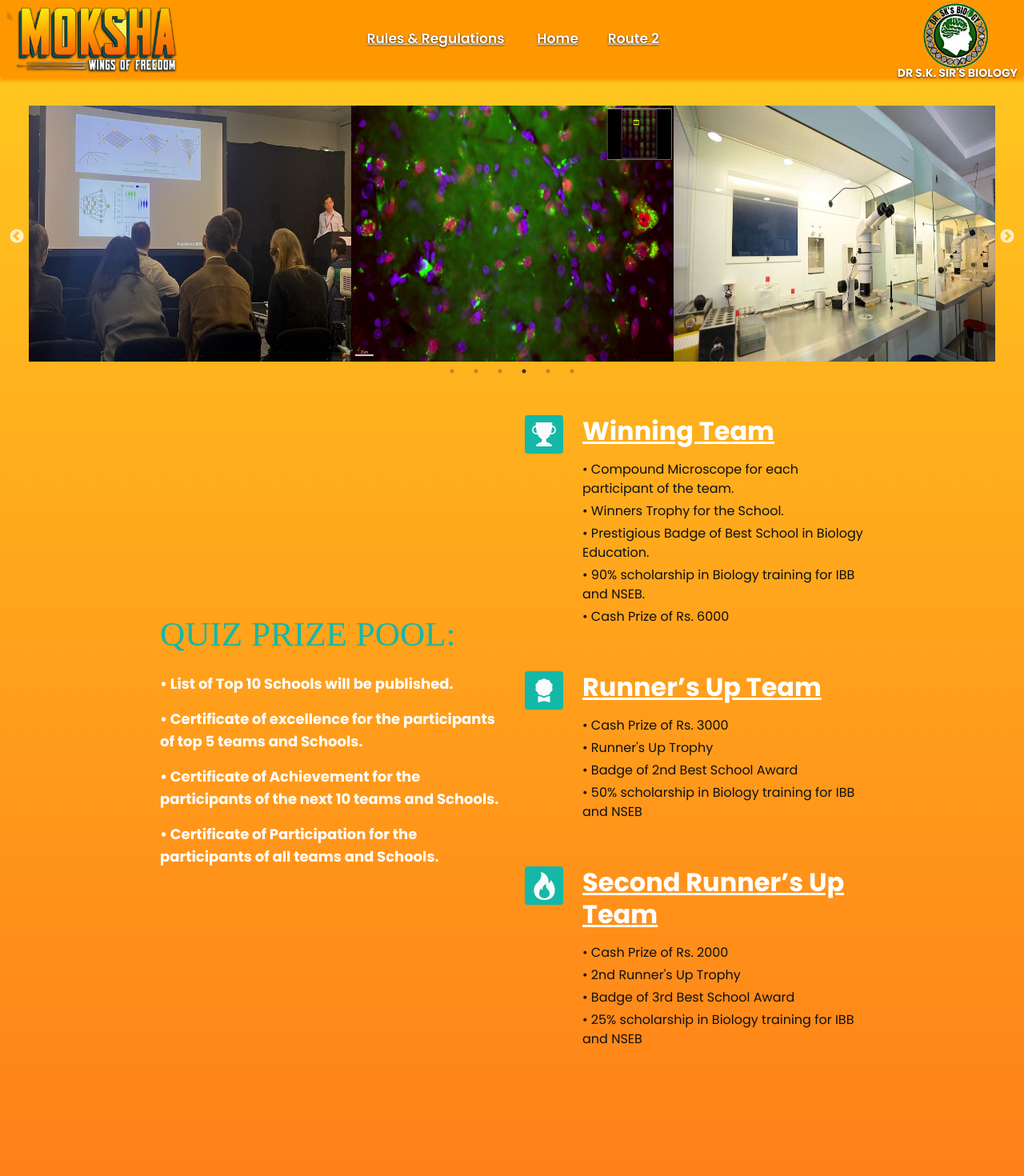
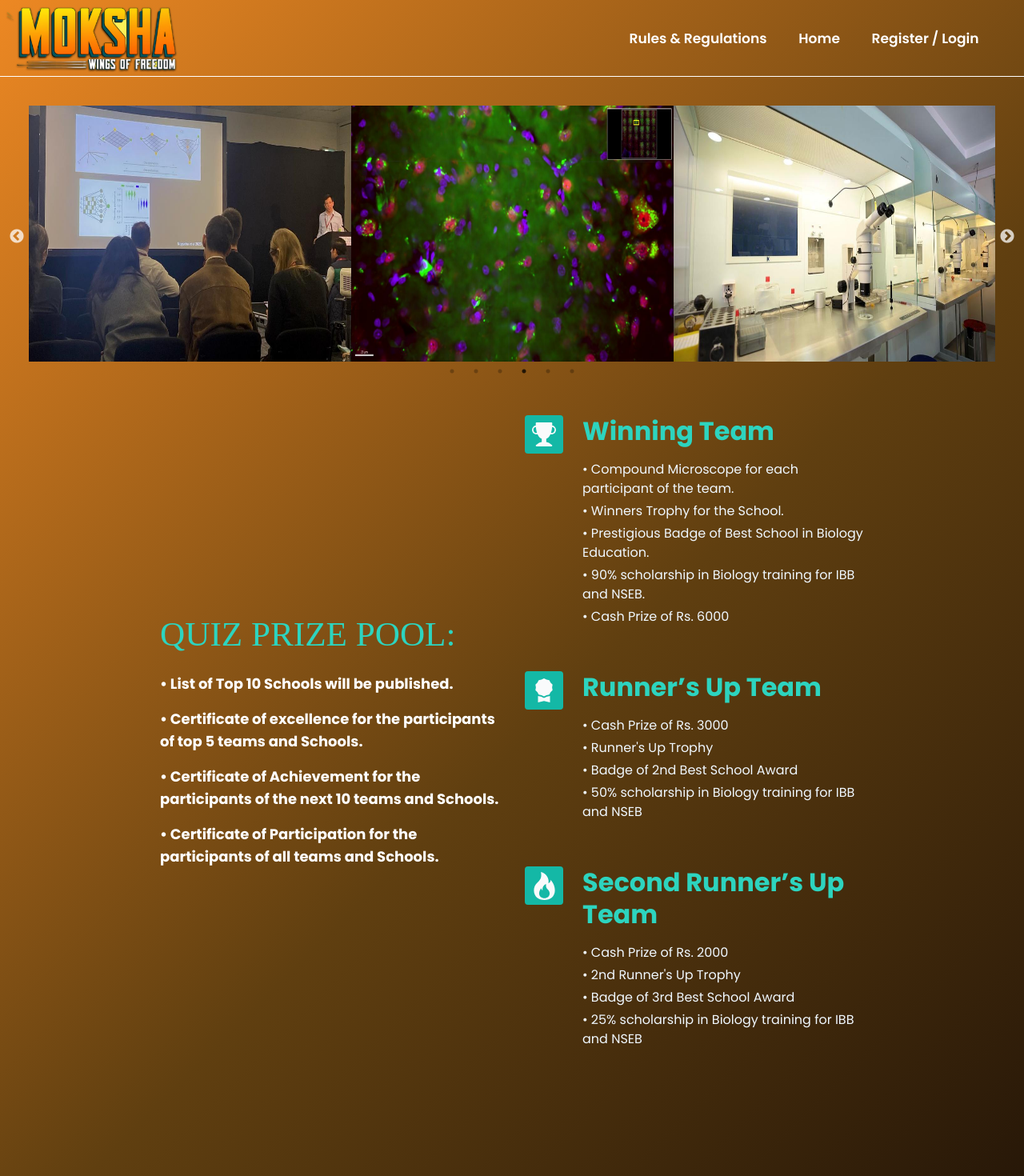
Before and after one commit to samrat53/moksha-quiz, a React (Vite) app: page /home in a window 1280 px wide. Shown: the top 1470 px of the page at 80% size. Built offline with nearby package versions, Linux system fonts and the light colour scheme; a web font is replaced by a local one.

Commit message:
changes version 0 pushed

```diff
--- a/src/App.css
+++ b/src/App.css
@@ -15,21 +15,30 @@
       #141e30
     ); */
 
-    background: linear-gradient(180deg, #ffcb20, #ff6b16);
+    background: linear-gradient(135deg, #ed8823, #603f10, #140a05);
 }
 
 /* body{
     color: white;
 } */
+
 .navbar{
-    background: linear-gradient(150deg, #FF9800, #FF9800);
-    box-shadow: 0px 5px 4px  #FF9800;
+    /* background: linear-gradient(150deg, #FF9800, #FF9800);
+    box-shadow: 0px 5px 4px  #FF9800; */
     /* background-color: #05074e; */
+    border-bottom: 0.5px inset white;
 }
 .about-text{
     font-size: 1.5rem;
     font-family: 'Playfair Display', serif;
 }
 .footer-bg{
-    background: linear-gradient(150deg, #FF9800, #ff5e00);
+    background: linear-gradient(150deg, #FF9800, #7c2900);
 }
+.faq-border{
+    border-top: 1px solid black;
+}
+
+.prize-text-details{
+    color: aliceblue;
+}
--- a/src/App.jsx
+++ b/src/App.jsx
@@ -22,7 +22,7 @@ function App() {
         <Router>
         <Layout>
           <Routes>
-            <Route path="/" element={<Registration/>}/>
+            <Route path="/register" element={<Registration/>}/>
             <Route path="/home" element={<Landing/>}/>
             <Route path="/rules" element={<Rules/>}/>
           </Routes>
--- a/src/components/About.jsx
+++ b/src/components/About.jsx
@@ -7,7 +7,7 @@ const About = () => {
         <div className="flex flex-wrap items-center ">
           <div className="w-full mb-10 lg:w-1/2 lg:mb-0 px-4 ">
             <div className="lg:max-w-md">
-              <span className="topic-class text-teal-500 underline-dotted uppercase">
+              <span className="topic-class text-teal-400 -dotted uppercase">
                 Quiz Prize Pool:
               </span>
               {/* <p className="mb-10 text-gray-600 dark:text-gray-400"> */}
@@ -48,26 +48,26 @@ const About = () => {
                 {/* <img src="../../public/icons/icon1.png"/> */}
               </span>
               <div>
-                <h2 className="mb-4 text-[2rem] font-bold leading-tight underline text-white">
+                <h2 className="mb-4 text-[2rem] font-bold leading-tight  text-teal-400">
                   Winning Team
                 </h2>
                 <ol className="mb-10">
-                  <li className="my-1 text-[#0F0F0F]">
+                  <li className="my-1 prize-text-details">
                     &#8226; Compound Microscope for each participant of the
                     team.
                   </li>
-                  <li className="my-1 text-[#0F0F0F]">
+                  <li className="my-1 prize-text-details">
                     &#8226; Winners Trophy for the School.
                   </li>
-                  <li className="my-1 text-[#0F0F0F]">
+                  <li className="my-1 prize-text-details">
                     &#8226; Prestigious Badge of Best School in Biology
                     Education.
                   </li>
-                  <li className="my-1 text-[#0F0F0F]">
+                  <li className="my-1 prize-text-details">
                     &#8226; 90% scholarship in Biology training for IBB and
                     NSEB.
                   </li>
-                  <li className="my-1 text-[#0F0F0F]">
+                  <li className="my-1 prize-text-details">
                     &#8226; Cash Prize of Rs. 6000
                   </li>
                 </ol>
@@ -88,20 +88,20 @@ const About = () => {
                 </svg>
               </span>
               <div>
-                <h2 className="mb-4 text-[2rem] font-bold leading-tight underline text-white">
+                <h2 className="mb-4 text-[2rem] font-bold leading-tight  text-teal-400">
                   Runner’s Up Team
                 </h2>
                 <ol className="mb-10">
-                  <li className="my-1 text-[#0F0F0F]">
+                  <li className="my-1 prize-text-details">
                     &#8226; Cash Prize of Rs. 3000
                   </li>
-                  <li className="my-1 text-[#0F0F0F]">
+                  <li className="my-1 prize-text-details">
                     &#8226; Runner's Up Trophy
                   </li>
-                  <li className="my-1 text-[#0F0F0F]">
+                  <li className="my-1 prize-text-details">
                     &#8226; Badge of 2nd Best School Award
                   </li>
-                  <li className="my-1 text-[#0F0F0F]">
+                  <li className="my-1 prize-text-details">
                     &#8226; 50% scholarship in Biology training for IBB and NSEB
                   </li>
                 </ol>
@@ -121,20 +121,20 @@ const About = () => {
                 </svg>
               </span>
               <div>
-                <h2 className="mb-4 text-[2rem] font-bold leading-tight underline text-white">
+                <h2 className="mb-4 text-[2rem] font-bold leading-tight  text-teal-400">
                   Second Runner’s Up Team
                 </h2>
                 <ol className="mb-10">
-                  <li className="my-1 text-[#0F0F0F]">
+                  <li className="my-1 prize-text-details">
                     &#8226; Cash Prize of Rs. 2000
                   </li>
-                  <li className="my-1 text-[#0F0F0F]">
+                  <li className="my-1 prize-text-details">
                     &#8226; 2nd Runner's Up Trophy
                   </li>
-                  <li className="my-1 text-[#0F0F0F]">
+                  <li className="my-1 prize-text-details">
                     &#8226; Badge of 3rd Best School Award
                   </li>
-                  <li className="my-1 text-[#0F0F0F]">
+                  <li className="my-1 prize-text-details">
                     &#8226; 25% scholarship in Biology training for IBB and NSEB
                   </li>
                 </ol>
--- a/src/components/Faq.jsx
+++ b/src/components/Faq.jsx
@@ -58,12 +58,12 @@ const Faq = () => {
   const FaqItem = ({ question, answer }) => {
     return (
       <div className="question-box py-5 mx-[3em] text-xl ">
-        <div className="collapse bg-base-300 collapse-open ">
+        <div className="collapse bg-base-300 collapse-arrow ">
           <input type="radio" name="my-accordion-3" checked="checked" />
-          <div className="collapse-title text-xl font-medium text-center underline">
+          <div className="collapse-title font-medium">
             {`${question}`}
           </div>
-          <div className="collapse-content">
+          <div className="collapse-content faq-border pt-2" >
             {answer.map((item) => (
               <p>{item}</p>
             ))}
--- a/src/components/Navbar.jsx
+++ b/src/components/Navbar.jsx
@@ -5,7 +5,7 @@ const Navbar = () => {
   const navigate = useNavigate();
   return (
     <div>
-      <div className="navbar lg:h-[6rem] ">
+      <div className="navbar lg:h-[6rem]">
         <div className="navbar-start">
           <div className="dropdown">
             <div tabIndex={0} role="button" className="btn btn-ghost lg:hidden">
@@ -47,10 +47,10 @@ const Navbar = () => {
               <button
                 className="btn text-white btn-warning my-1 drop-shadow-[0_1.2px_1.2px_rgba(0,0,0,0.8)]"
                 onClick={() => {
-                  navigate("/route2");
+                  navigate("/register");
                 }}
               >
-                Route 2
+                Register / Login
               </button>
             </ul>
           </div>
@@ -69,7 +69,7 @@ const Navbar = () => {
             />
           </button>
         </div>
-        <div className="navbar-center hidden lg:flex ">
+        {/* <div className="navbar-center hidden lg:flex ">
           <ul className="menu menu-horizontal px-1">
             <button
               className="btn underline text-white btn-ghost text-lg drop-shadow-[0_1.2px_1.2px_rgba(0,0,0,0.8)]"
@@ -96,17 +96,15 @@ const Navbar = () => {
               Route 2
             </button>
           </ul>
-        </div>
+        </div> */}
         <div className="navbar-end">
-          <button
+          {/* <button
             className="flex flex-col items-center"
             onClick={() => {
               window.location.href =
                 "https://drsksirsbiologyclasses.business.site/";
-              // sksir website link
             }}
           >
-            {/* Sksir Image */}
             <div className="mb-[-10px] flex-shrink-0">
               <img
                 className="btn-ghost p-1 max-w-full"
@@ -119,7 +117,35 @@ const Navbar = () => {
             <h3 className="text-white text-sm font-bold drop-shadow-[0_1.2px_1.2px_rgba(0,0,0,0.8)]">
               DR S.K. SIR'S BIOLOGY
             </h3>
-          </button>
+          </button> */}
+          <div className="navbar-center hidden lg:flex ">
+            <ul className="menu menu-horizontal px-1 mx-6">
+              <button
+                className="btn text-white btn-ghost text-lg"
+                onClick={() => {
+                  navigate("/rules");
+                }}
+              >
+                Rules & Regulations
+              </button>
+              <button
+                className="btn btn-ghost text-white text-lg"
+                onClick={() => {
+                  navigate("/home");
+                }}
+              >
+                Home
+              </button>
+              <button
+                className="btn btn-ghost text-white text-lg"
+                onClick={() => {
+                  navigate("/register");
+                }}
+              >
+                Register / Login
+              </button>
+            </ul>
+          </div>
         </div>
       </div>
     </div>
--- a/src/pages/Landing.jsx
+++ b/src/pages/Landing.jsx
@@ -1,33 +1,25 @@
 import React from "react";
 import Carousel from "../components/Carousel";
 import About from "../components/About";
-import { useNavigate } from "react-router-dom";
 
 const images = [
-  "../public/images/img1.jpeg",
-  "../public/images/img2.jpeg",
-  "../public/images/img3.jpeg",
-  "../public/images/img4.jpeg",
-  "../public/images/img5.jpeg",
-  "../public/images/img6.jpeg",
+  "./images/img1.jpeg",
+  "./images/img2.jpeg",
+  "./images/img3.jpeg",
+  "./images/img4.jpeg",
+  "./images/img5.jpeg",
+  "./images/img6.jpeg",
 ];
 
 const Landing = () => {
-  const navigate=useNavigate();
   return (
     <>
       <div className="carousel-box m-9 ">
         <Carousel images={images} />
-        {/* <button className="btn" onClick={()=>{
-          navigate('/')
-        }}>Button</button> */}
       </div>
       <div className="about-section">
         <About />
       </div>
-      {/* <div className="faq-section">
-        <Faq />
-      </div> */}
     </>
   );
 };
```
Also changed, not shown: src/components/Carousel.jsx (+0 -60 lines).
